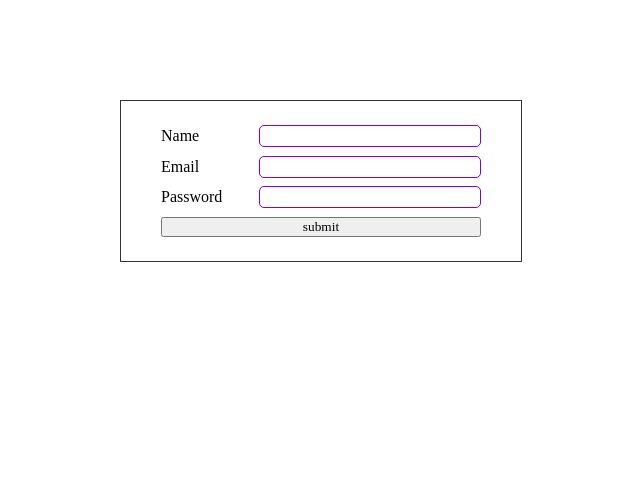
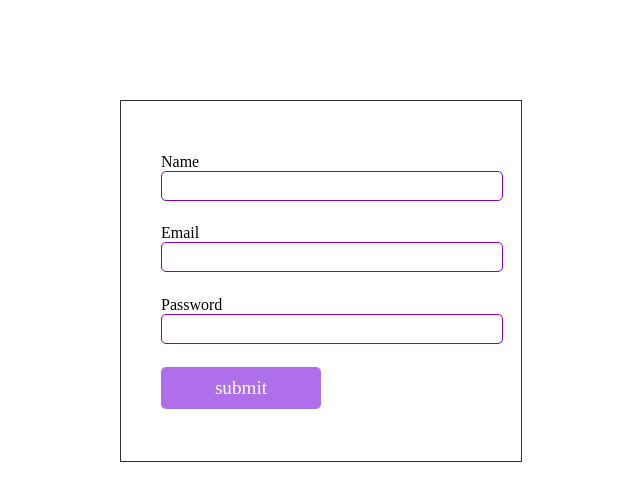
Before and after one commit to behzadiv/sign-up-form, a React (Create React App) app: page / in a window 1280 px wide. Shown: the top 500 px of the page, without its empty margins (319-959 px from the left). Built offline with nearby package versions, Linux system fonts and the light colour scheme.

Commit message:
validate input errors basically

```diff
--- a/src/App.css
+++ b/src/App.css
@@ -2,24 +2,27 @@
     text-align: center;
 }
 form{
-   height: 15vh;
+   height: 35vh;
     display: flex;
     flex-direction: column;
     justify-content: space-around;
     width: 20rem;
     margin: 100px auto;
     border: 1px solid #333;
-    padding: 20px 40px;
+    padding: 40px 40px;
 }
 form div{
     display: flex;
+    flex-direction: column;
+    align-items: flex-start;
     justify-content: space-between;
 }
 form div input {
-    padding: 1px 10px;
+    padding: 5px 10px;
     border: 1px solid #80b;
     border-radius: 5px;
     outline: none;
+    width: 100%;
 }
 form div input:focus{
     border: 2px solid #80b;
@@ -29,3 +32,15 @@ form label , input {
     display: flex;
     align-items: center;
 }
+.error{
+    color: red;
+}
+.submitBtn{
+    font-size: larger;
+    width: 50%;
+    padding: 10px 20px;
+    background-color: rgba(137, 43, 226, 0.678);
+    color: white;
+    border: none;
+    border-radius: 5px;
+}
--- a/src/components/SignUpForm.jsx
+++ b/src/components/SignUpForm.jsx
@@ -1,12 +1,21 @@
 import { useState } from "react";
 import "../App.css";
 import { useFormik } from "formik";
+
+
 const SignUpForm = () => {
   const formik = useFormik({
     initialValues: { name: "", email: "", password: "" },
-    onSubmit: (values) =>console.log(values)
+    onSubmit: (values) =>{},
+    validate:(values)=>{
+        let errors = {}
+        if(!values.name){errors.name = "Name is required"}
+        if(!values.email){errors.email = "Email is required"}
+        if(!values.password){errors.password = "Password is required"}
+        return errors
+    }
   });
-
+  console.log(formik.errors);
   return (
     <form onSubmit={formik.handleSubmit}>
       <div>
@@ -17,7 +26,8 @@ const SignUpForm = () => {
           onChange={formik.handleChange}
           value={formik.values.name}
         />
-      </div>
+        {formik.errors.name && <div className="error">{formik.errors.name}</div>}
+        </div>
       <div>
         <label>Email</label>
         <input
@@ -26,17 +36,19 @@ const SignUpForm = () => {
           onChange={formik.handleChange}
           value={formik.values.email}
         />
+        {formik.errors.email && <div className="error">{formik.errors.email}</div>}
       </div>
       <div>
         <label>Password</label>
         <input
           type="text"
           name="password"
-          onChange={formik.handleChange}
+         onChange={formik.handleChange}
           value={formik.values.password}
         />
+        {formik.errors.password && <div className="error">{formik.errors.password}</div>}
       </div>
-      <button type="submit">submit</button>
+      <button type="submit" className="submitBtn">submit</button>
     </form>
   );
 };
```
